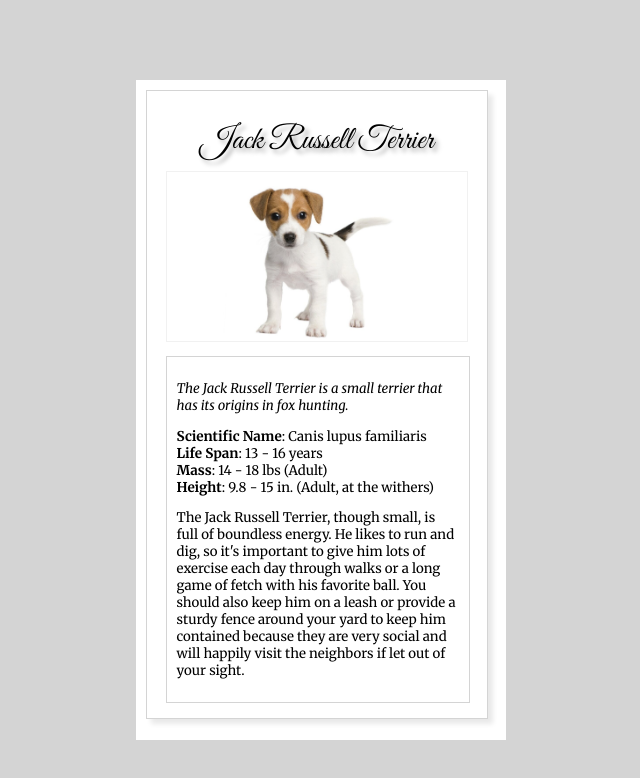
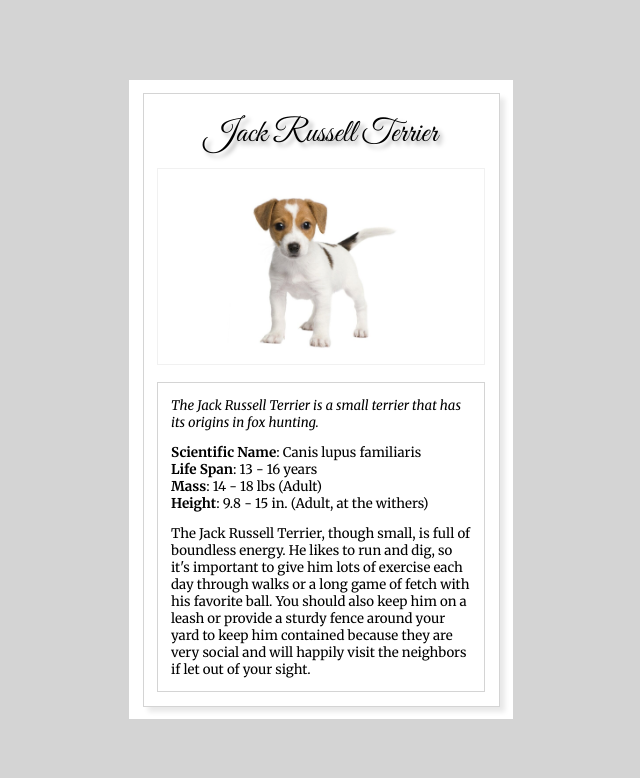
Before and after one commit to Shylmysten/Animal-Trading-Cards, a plain HTML site: page index.html in a window 1280 px wide. Shown: the whole page, without its empty margins (319-959 px from the left). Drawn offline with Linux system fonts and the light colour scheme.

Commit message:
updated margins and padding, removed width on info box

```diff
--- a/styles.css
+++ b/styles.css
@@ -6,18 +6,15 @@ body {
 }
 .wrapper {
   background-color: white;
-  width: 360px;
-  height: 650px;
+  width: 357px;
+  height: 612px;
   margin: 80px auto;
-  padding-left: 10px;
-  padding-top: 10px;
+  padding: 1em;
 }
 .container {
   border: 1px solid #d4d4d4;
   box-shadow: 5px 5px 5px #e9e9e9;
-  width: 340px;
   background-color: white;
-
 }
 .title {
   text-align: center;
@@ -26,19 +23,19 @@ body {
   text-shadow: 4px 4px 4px #aaa;
   font-weight: 500;
   margin-bottom: 0;
-  margin-top: 30px;
+  margin-top: 20px;
 }
 img {
-  margin: 10px 18.5px;
+  margin: 1em;
+  padding: 1em;
   border: 1px solid #ccc4;
   width: 300px;
   height: 169px;
 }
 .info-box {
   border: 1px solid #d4d4d4;
-  width: 282px;
-  margin: 0 10px 15px 18.5px;
-  padding:10px;
+  margin: 0 1em 1em 1em;
+  padding: 0 1em;
 }
 .interesting-fact {
   font-style: italic;
```
